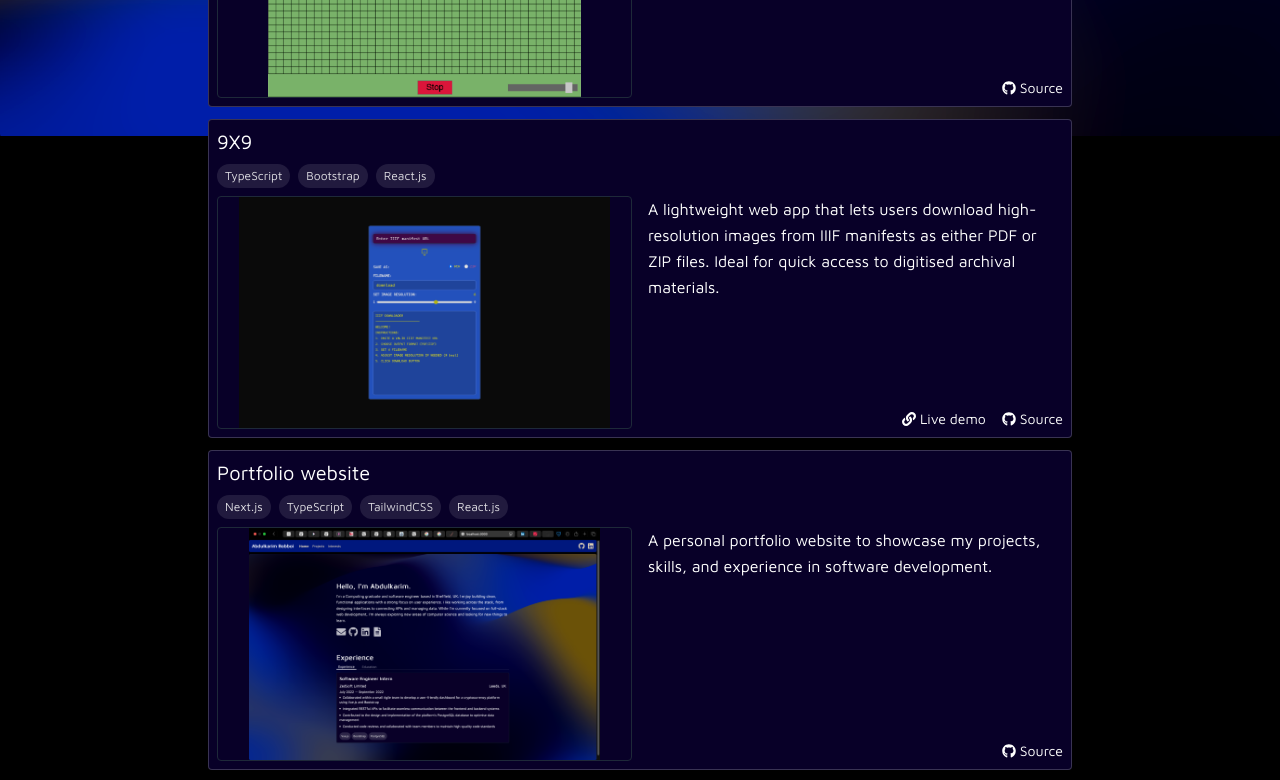
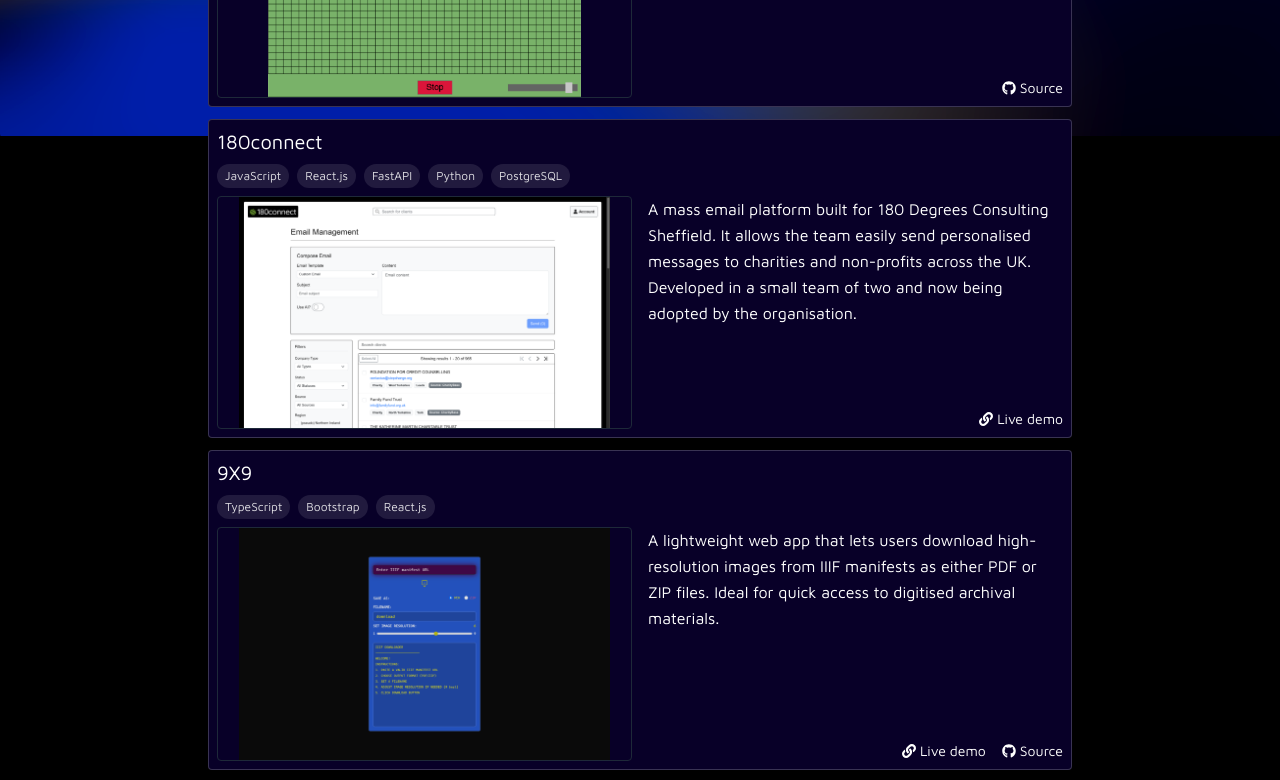
Before and after one commit to karimbobboi/portfolio, a Next.js app: page /projects in a window 1280 px wide. Shown: the part 660-1440 px from the top of the page. Built offline with nearby package versions, Linux system fonts and the light colour scheme.

Commit message:
Add 180connect project

```diff
--- a/src/app/projects/page.tsx
+++ b/src/app/projects/page.tsx
@@ -33,6 +33,13 @@ const projects: Project[] = [
     techStack: ["C", "CMake", "SDL"],
     image: `${basePath}/projects/game-of-life.gif`,
     github: "https://github.com/karimbobboi/game-of-life"
+  },
+  {
+    title: "180connect",
+    description: "A mass email platform built for 180 Degrees Consulting Sheffield. It allows the team easily send personalised messages to charities and non-profits across the UK. Developed in a small team of two and now being adopted by the organisation.",
+    techStack: ["JavaScript", "React.js", "FastAPI", "Python", "PostgreSQL"],
+    image: `${basePath}/projects/180connect.png`,
+    url: 'https://180-connect.vercel.app/'
   },
   {
     title: "9X9",
```
Also changed, not shown: public/projects/180connect.png (added).
